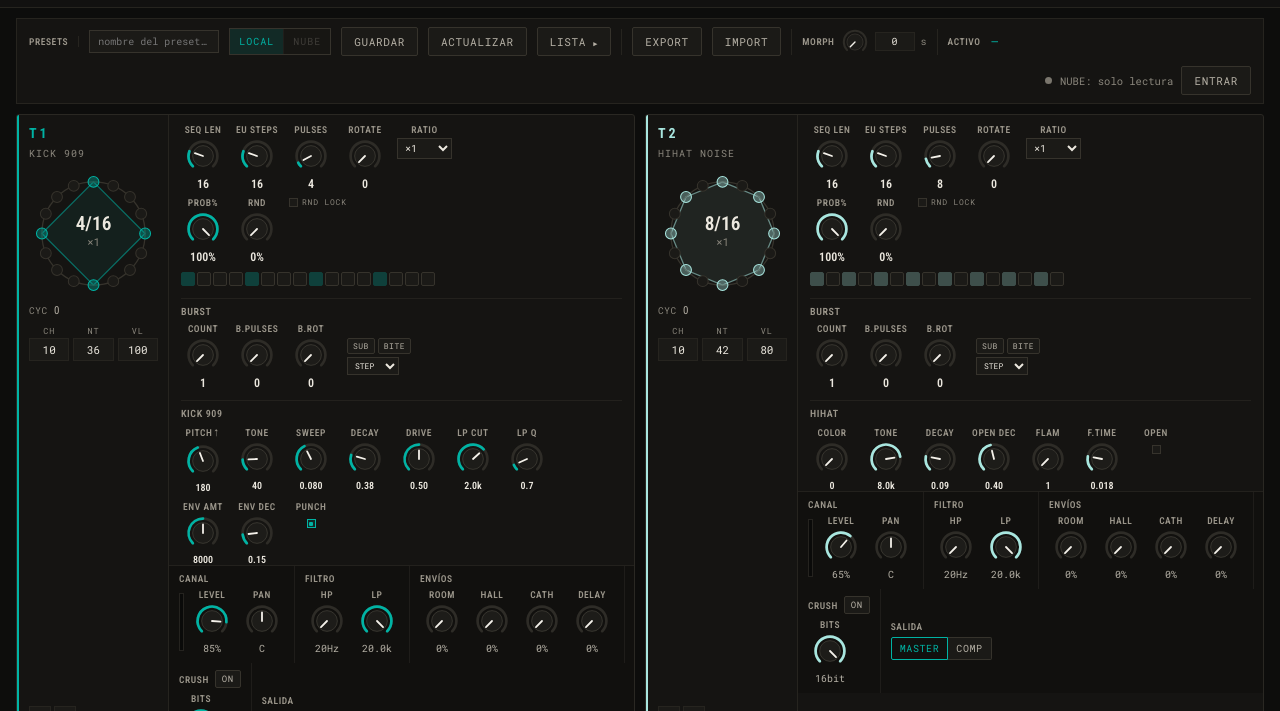
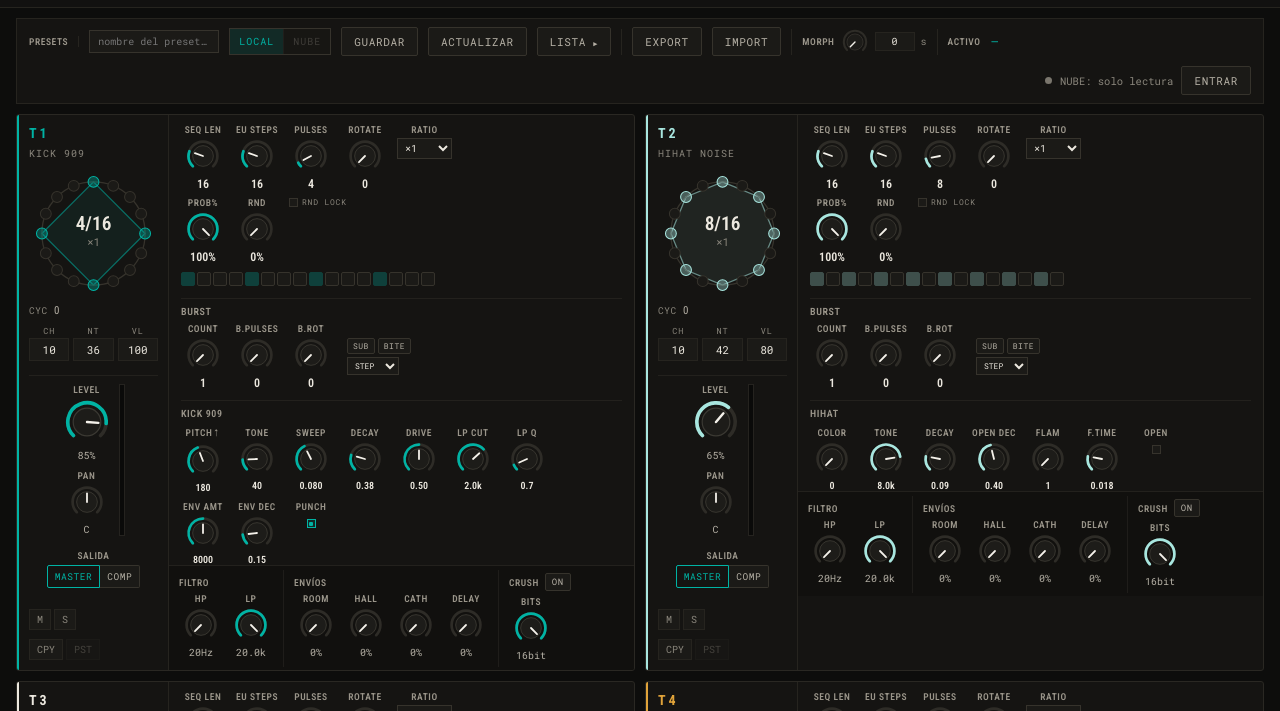
Before and after one commit to oscAVlab/EUCL, a plain HTML site: page index.html in a window 1280 px wide. Shown: the part 89-800 px from the top of the page. Drawn offline with Linux system fonts and the light colour scheme.

Commit message:
EUCL v2.1: LEVEL, PAN, medidor y salida en la columna de la pista (aprovecha el espacio vacío)
Co-Authored-By: Claude Opus 5.5 <noreply@anthropic.com>
Claude-Session: https://claude.ai/code/session_01K8ta6SeUGUsWr74ibeh71w

```diff
--- a/index.html
+++ b/index.html
@@ -407,6 +407,13 @@ body{font-size:12px;background:var(--bg);color:var(--text);}
   .bus{display:block;}
   .busrack{display:grid;grid-template-columns:auto auto 1fr;}
 }
+
+.ch-head{display:flex;gap:8px;align-items:stretch;justify-content:center;margin-top:8px;padding-top:8px;border-top:1px solid #23211d;}
+.ch-knobs{display:flex;flex-direction:column;gap:8px;align-items:center;}
+.kg.big .kn{width:48px;height:48px;}
+.mtr.ch{height:auto;min-height:110px;width:6px;align-self:stretch;}
+.ch-out{display:flex;flex-direction:column;align-items:center;gap:4px;margin-top:8px;}
+.ch-out .seg2 .btn{padding:4px 7px;font-size:9.5px;}
 </style>
 </head>
 <body>
@@ -1628,6 +1635,7 @@ function buildTrack(t){
   h+='<svg class="ring" id="ring'+i+'" viewBox="0 0 100 100" style="color:'+c+'"></svg>';
   h+='<div class="cyc">CYC <b id="cyc'+i+'">0</b></div>';
   h+=buildSide(t);
+  h+=buildChannelHead(t);
   h+='<div class="ms-btns"><button class="ms-btn" id="mb'+i+'" onclick="toggleMute('+i+')">M</button>';
   h+='<button class="ms-btn" id="sb'+i+'" onclick="toggleSolo('+i+')">S</button></div>';
   h+='<div class="ms-btns" style="margin-top:3px">';
@@ -2823,11 +2831,6 @@ function buildMixStrip(t){
   const fHP=slToFreqLog(ms.hp,20,10000),fLP=slToFreqLog(ms.lp,200,20000);
   const pan=ms.pan||0,panD=Math.abs(pan)<0.02?'C':(pan<0?'L':'R')+Math.round(Math.abs(pan)*100);
   let h='<div class="t-mix">';
-  h+='<div class="mx-sec"><div class="mx-h">CANAL</div><div class="mx-row">';
-  h+='<div class="mtr" id="mtr'+i+'"><i></i></div>';
-  h+=kn('tmv_lv_'+i,'LEVEL',0,1,ms.lv,0.01,'setMxLv('+i+',+this.value)',_pct(ms.lv),'',MXS_DEF[i].lv);
-  h+=kn('tmv_pan_'+i,'PAN',-1,1,pan,0.01,'setMxPan('+i+',+this.value)',panD,'',0);
-  h+='</div></div>';
   h+='<div class="mx-sec"><div class="mx-h">FILTRO</div><div class="mx-row">';
   h+=kn('tmv_hp_'+i,'HP',0,1,ms.hp,0.001,'setMxHP('+i+',+this.value)',_fmtHz(fHP),'',0);
   h+=kn('tmv_lp_'+i,'LP',0,1,ms.lp,0.001,'setMxLP('+i+',+this.value)',_fmtHz(fLP),'',1);
@@ -2841,13 +2844,25 @@ function buildMixStrip(t){
   h+='<div class="mx-sec"><div class="mx-h">CRUSH <button class="btn mini'+(fx.bitOn?' on':'')+'" id="tbt'+i+'" onclick="toggleBit('+i+')">ON</button></div><div class="mx-row">';
   h+=kn('tmv_bd_'+i,'BITS',1,16,fx.bitDepth,1,'setBitDepth('+i+',+this.value)',fx.bitDepth+'bit','',16);
   h+='</div></div>';
-  h+='<div class="mx-sec"><div class="mx-h">SALIDA</div><div class="mx-row out">';
-  h+=seg2('mxout'+i,ms.out||'M','setMxOut.bind(null,'+i+')','M','B','MASTER','COMP bus (sidechain)');
-  h+='</div></div>';
   h+='</div>';
   return h;
 }
 const MXS_DEF=MXS.map(m=>({...m}));
+// cabecera de canal (columna izquierda de la pista): medidor, LEVEL, PAN y salida, como una consola
+function buildChannelHead(t){
+  const i=t.id,ms=MXS[i];
+  const pan=ms.pan||0,panD=Math.abs(pan)<0.02?'C':(pan<0?'L':'R')+Math.round(Math.abs(pan)*100);
+  let h='<div class="ch-head">';
+  h+='<div class="ch-knobs">';
+  h+=kn('tmv_lv_'+i,'LEVEL',0,1,ms.lv,0.01,'setMxLv('+i+',+this.value)',_pct(ms.lv),'big',MXS_DEF[i].lv);
+  h+=kn('tmv_pan_'+i,'PAN',-1,1,pan,0.01,'setMxPan('+i+',+this.value)',panD,'',0);
+  h+='</div>';
+  h+='<div class="mtr ch" id="mtr'+i+'"><i></i></div>';
+  h+='</div>';
+  h+='<div class="ch-out"><div class="kg-l">SALIDA</div>'+seg2('mxout'+i,ms.out||'M','setMxOut.bind(null,'+i+')','M','B','MASTER','COMP bus (sidechain)')+'</div>';
+  return h;
+}
+
 
 // ── BUS: retornos, COMP BUS y MASTER ──────────────────────────
 function buildMixerUI(){const p=document.getElementById('mixPanel');if(p){p.innerHTML='';p.style.display='none';}}
```
Also changed, not shown: desktop/docs/preview-v2.1.png.
